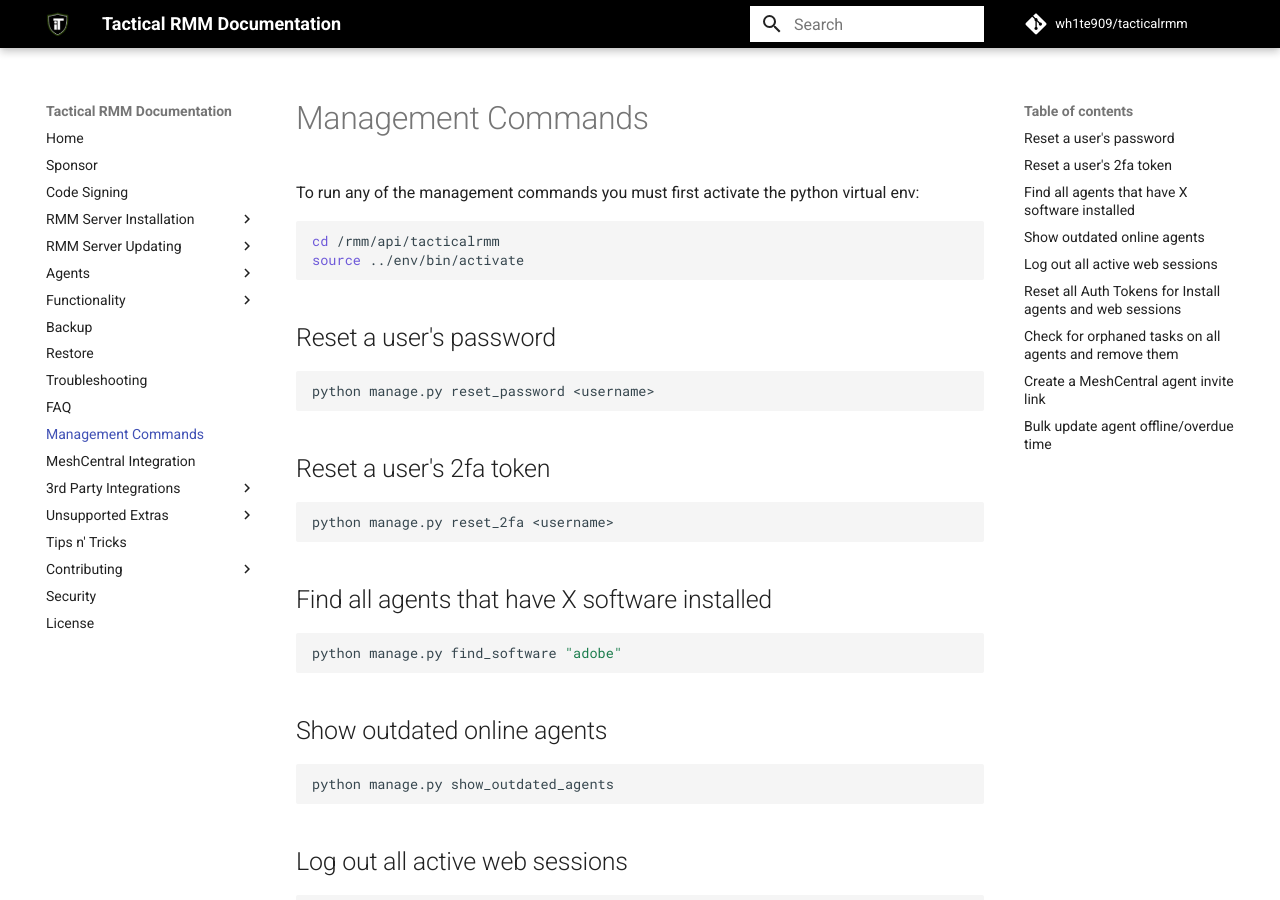
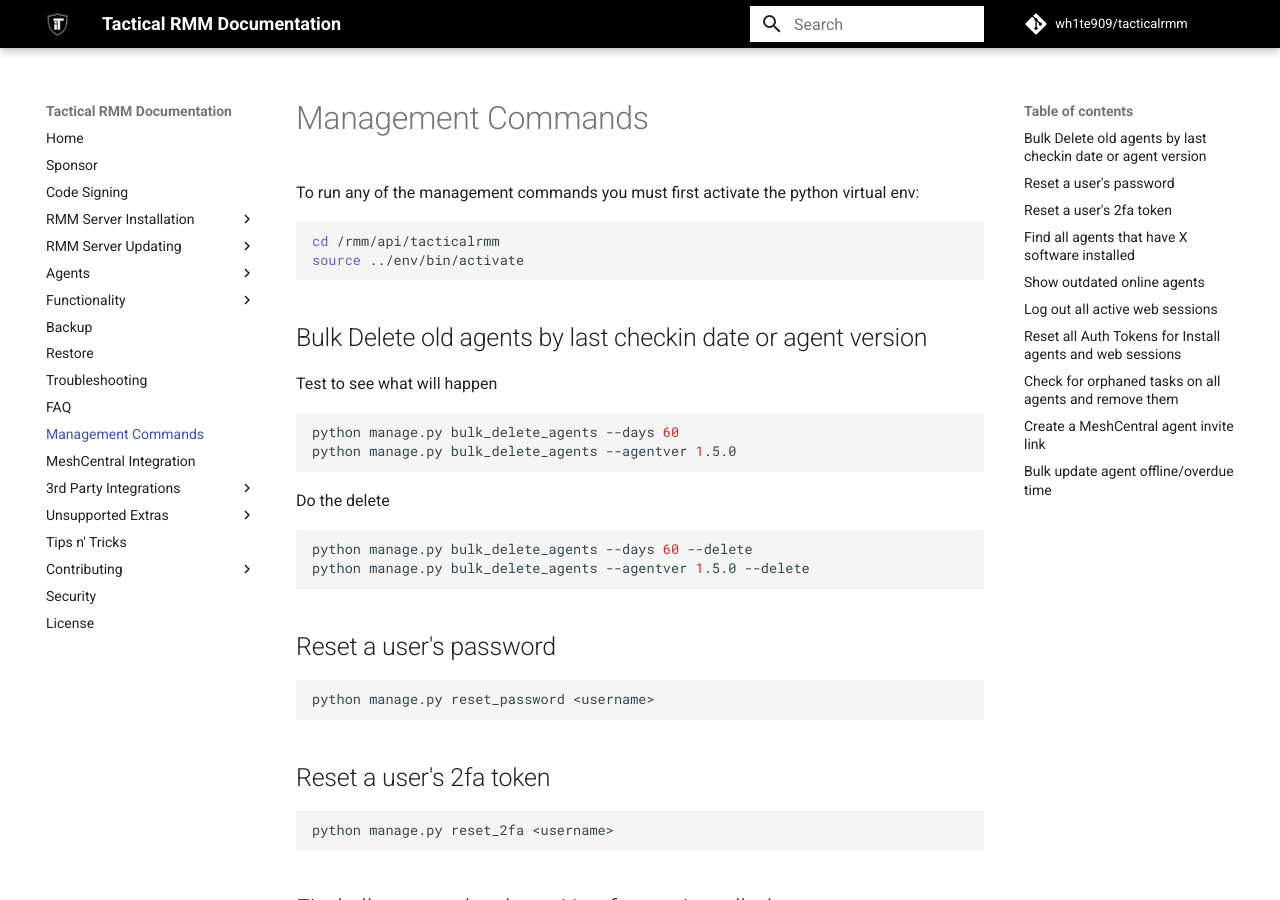
Before and after one commit to amidaware/trmm-docs, an MkDocs documentation site: the page built from docs/docs/management_cmds.md, in a window 1280 px wide and 900 px high. Built offline with MkDocs 1.6.1 and Material for MkDocs 9.7.7, drawn with Linux system fonts in a browser that asks for light colours; comment, search, counter and statistics services are not loaded.

Commit message:
docs - adding bulk delete

````diff
--- a/docs/docs/management_cmds.md
+++ b/docs/docs/management_cmds.md
@@ -5,6 +5,22 @@
 ```bash
 cd /rmm/api/tacticalrmm
 source ../env/bin/activate
+```
+
+## Bulk Delete old agents by last checkin date or agent version
+
+Test to see what will happen
+
+```bash
+python manage.py bulk_delete_agents --days 60
+python manage.py bulk_delete_agents --agentver 1.5.0
+```
+
+Do the delete
+
+```bash
+python manage.py bulk_delete_agents --days 60 --delete
+python manage.py bulk_delete_agents --agentver 1.5.0 --delete
 ```
 
 ## Reset a user's password
````
